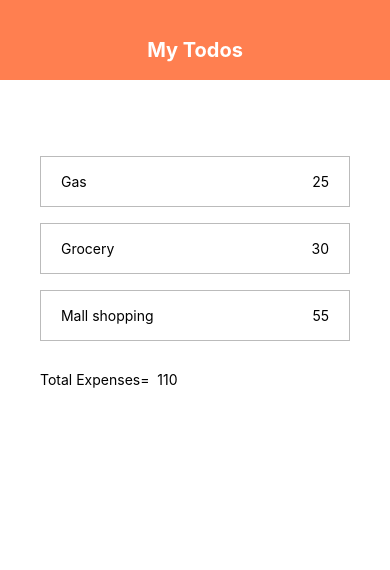
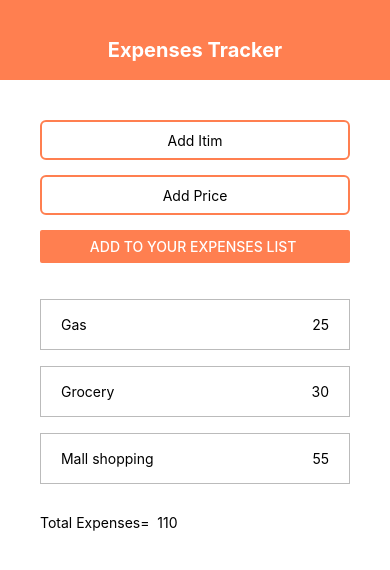
Before and after one commit to ayatrashid89/Expenses-Tracker, a React Native app: screen / in a window 390 px wide. Shown: the top 570 px of the page. Built offline with nearby package versions, Linux system fonts and the light colour scheme.

Commit message:
add input text

```diff
--- a/App.js
+++ b/App.js
@@ -1,8 +1,10 @@
 import React, { useState } from 'react';
-import { StyleSheet, Text, View, FlatList } from 'react-native';
+import { StyleSheet, Text, View, FlatList, Alert, TouchableWithoutFeedback, Keyboard } from 'react-native';
 import Header from './components/header';
 import Expenses from './components/expenses';
 import Total from './components/total';
+import Calender from './components/calender';
+import AddItems from './components/addExpenses'
 
 export default function App() {
   const [expenses, setExpenses] = useState([
@@ -10,19 +12,43 @@ export default function App() {
     { text: 'Grocery', num: 30 ,key: '2' },
     { text: 'Mall shopping', num: 55 ,key: '3' }
   ]);
+
   const pressHandler = (key) => {
     setExpenses((prev) =>{
     return prev.filter(expense => key != expense.key )
     })
   }
+
+  const submitHandler= (text, price ) =>{
+    console.log(text,price)
+    if (text.length>0 && price.length >0){
+      setExpenses((prev)=> {
+        return [
+          {text:text, num:parseInt(price), key: Math.random().toString() },
+          ...prev
+        ]
+      })
+    }else{
+      Alert.alert('OOPS!', 'Please enter both item and price', [
+        {text: 'Ok', onPress:() => console.log('alert closed')}
+      ])
+    }
+  }
+
   const totalnum =() => {
     return expenses.map(item =>item.num)
   }
 
+
    return (
+     <TouchableWithoutFeedback onPress ={() =>{
+      Keyboard.dismiss();
+     }}>
       <View style={styles.container}>
         <Header />
         <View style={styles.content}>
+        <AddItems submitHandler={submitHandler} />
+
           {/* add todo form */}
           <View style={styles.list}>
             <FlatList
@@ -34,9 +60,13 @@ export default function App() {
           </View>
           <View>
             <Total totalnum={totalnum()} />
+
           </View>
+
           </View>
+      { /** <Calender */}
       </View>
+    </TouchableWithoutFeedback>
   );
 }
 
--- /dev/null
+++ b/components/addExpenses.js
@@ -0,0 +1,45 @@
+import React, { useState } from 'react'
+import { StyleSheet, Text, TextInput, Button, View } from 'react-native';
+
+export default function AddExpenses ({submitHandler}) {
+
+const [item, setItem] = useState('');
+const [price, setPrice] = useState('');
+const changeItemHandler= (val) =>{
+    setItem(val)
+}
+const changePriceHandler= (val2) =>{
+    setPrice(val2)
+}
+    return (
+        <View>
+            <TextInput
+                style={styles.input}
+                placeholder='Add Itim'
+                onChangeText= {changeItemHandler}
+            />
+             <TextInput
+                style={styles.input}
+                placeholder='Add Price'
+                onChangeText= {changePriceHandler}
+            />
+            <Button
+            onPress= {() => submitHandler(item,price) }
+            title='Add To Your Expenses List '
+            color='coral'
+            />
+        </View>
+    )
+}
+
+const styles= StyleSheet.create({
+    input:{
+        textAlign: 'center',
+        marginBottom: 15,
+        height: 40,
+        color:'black',
+        borderWidth: 2,
+        borderColor: 'coral',
+        borderRadius: 6 ,
+}
+})
--- /dev/null
+++ b/components/calender.js
@@ -0,0 +1,53 @@
+import React, { useEffect } from 'react';
+import { View, Text, Button, Platform } from 'react-native';
+import * as Calendar from 'expo-calendar';
+
+export default function App() {
+  useEffect(() => {
+    (async () => {
+      const { status } = await Calendar.requestCalendarPermissionsAsync();
+      if (status === 'granted') {
+        const calendars = await Calendar.getCalendarsAsync();
+        console.log('Here are all your calendars:');
+        console.log({ calendars });
+      }
+    })();
+  }, []);
+
+  return (
+    <View
+      style={{
+        flex: 1,
+        backgroundColor: '#fff',
+        alignItems: 'center',
+        justifyContent: 'space-around',
+      }}>
+      <Text>Calendar Module Example</Text>
+      <Button title="Create a new calendar" onPress={createCalendar} />
+    </View>
+  );
+}
+
+async function getDefaultCalendarSource() {
+  const calendars = await Calendar.getCalendarsAsync();
+  const defaultCalendars = calendars.filter(each => each.source.name === 'Default');
+  return defaultCalendars[0].source;
+}
+
+async function createCalendar() {
+  const defaultCalendarSource =
+    Platform.OS === 'ios'
+      ? await getDefaultCalendarSource()
+      : { isLocalAccount: true, name: 'Expo Calendar' };
+  const newCalendarID = await Calendar.createCalendarAsync({
+    title: 'Expo Calendar',
+    color: 'blue',
+    entityType: Calendar.EntityTypes.EVENT,
+    sourceId: defaultCalendarSource.id,
+    source: defaultCalendarSource,
+    name: 'internalCalendarName',
+    ownerAccount: 'personal',
+    accessLevel: Calendar.CalendarAccessLevel.OWNER,
+  });
+  console.log(`Your new calendar ID is: ${newCalendarID}`);
+}
--- a/components/header.js
+++ b/components/header.js
@@ -4,7 +4,7 @@ import { View, Text, StyleSheet } from 'react-native';
 export default function Header() {
   return (
     <View style={styles.header}>
-      <Text style={styles.title}>My Todos</Text>
+      <Text style={styles.title}>Expenses Tracker</Text>
     </View>
   );
 }
--- a/package.json
+++ b/package.json
@@ -9,6 +9,7 @@
   },
   "dependencies": {
     "expo": "~39.0.2",
+    "expo-calendar": "~8.5.0",
     "expo-status-bar": "~1.0.2",
     "react": "16.13.1",
     "react-dom": "16.13.1",
```
Also changed, not shown: 1 other file (tests, documents, lock files or other folders). Lines whose indentation alone changed are shown as unchanged.
